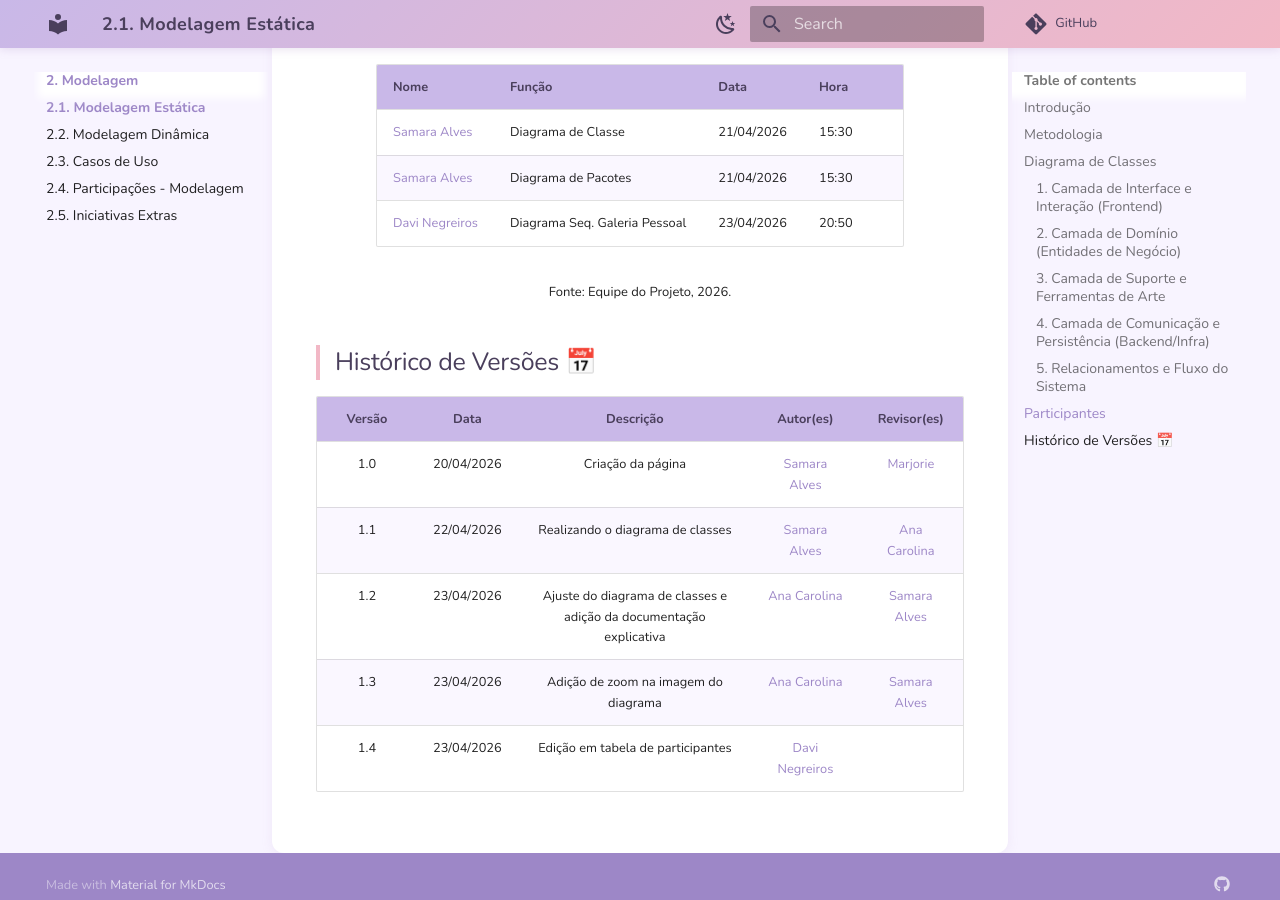
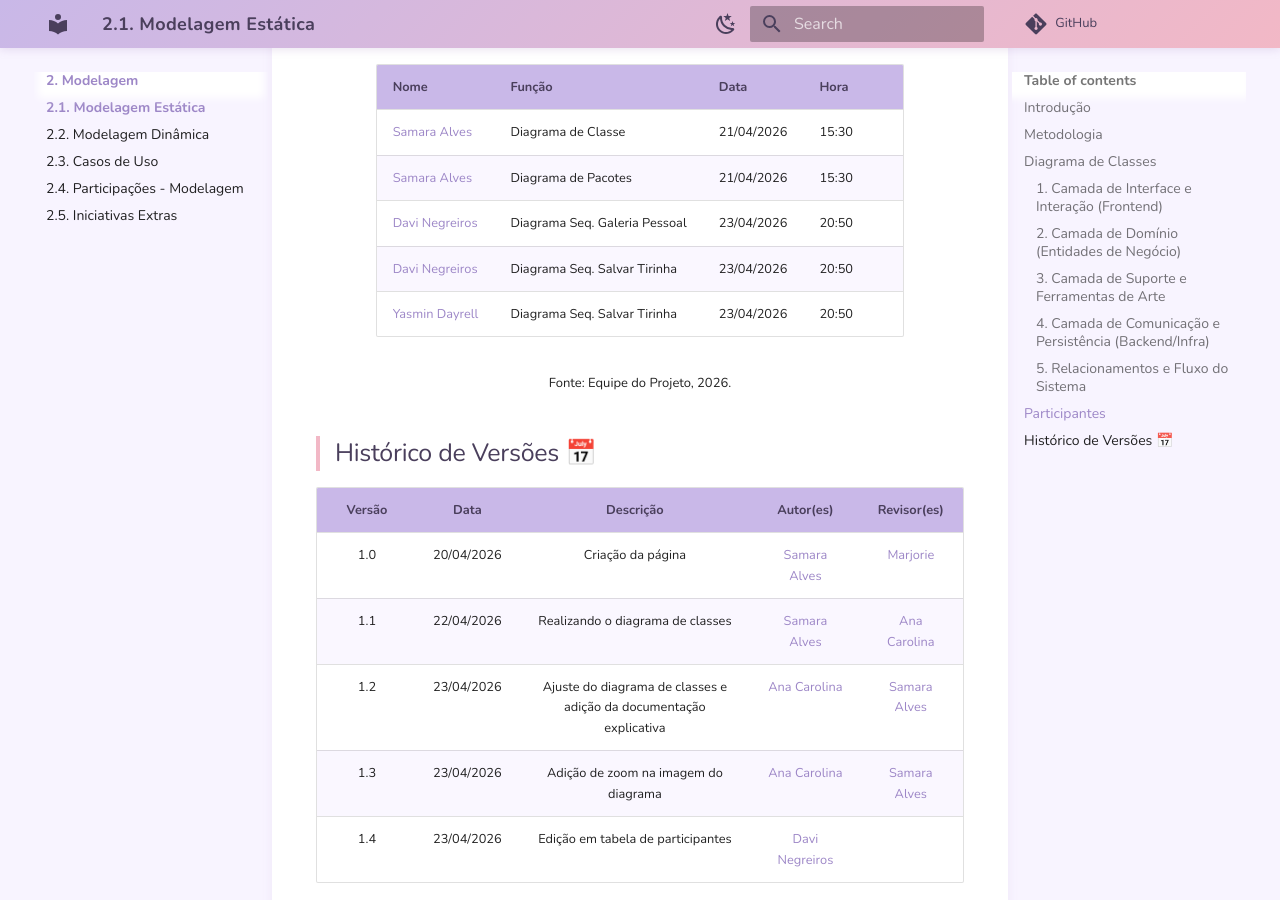
Before and after one commit to UnBArqDsw2026-1-Turma01/2026.1-T01-G08_MinhaTirinha_Entrega_02, an MkDocs documentation site: the page built from docs/Modelagem/2.1.ModelagemEstatica.md, in a window 1280 px wide and 900 px high, scrolled down 4122 px. Built offline with MkDocs 1.6.1 and Material for MkDocs 9.7.7, drawn with Linux system fonts in a browser that asks for light colours; comment, search, counter and statistics services are not loaded.

Commit message:
Update participant table

```diff
--- a/docs/Modelagem/2.1.ModelagemEstatica.md
+++ b/docs/Modelagem/2.1.ModelagemEstatica.md
@@ -127,6 +127,19 @@
       <td>23/04/2026</td>
       <td>20:50</td>
     </tr>
+    <tr>
+      <td><a href="https://github.com/DaviNegreiros">Davi Negreiros</a></td>
+      <td>Diagrama Seq. Salvar Tirinha</td>
+      <td>23/04/2026</td>
+      <td>20:50</td>
+    </tr>
+    <tr>
+      <td><a href="https://github.com/YasminDayrell">Yasmin Dayrell</a></td>
+      <td>Diagrama Seq. Salvar Tirinha</td>
+      <td>23/04/2026</td>
+      <td>20:50</td>
+    </tr>
+
 
 
   </tbody>
```
